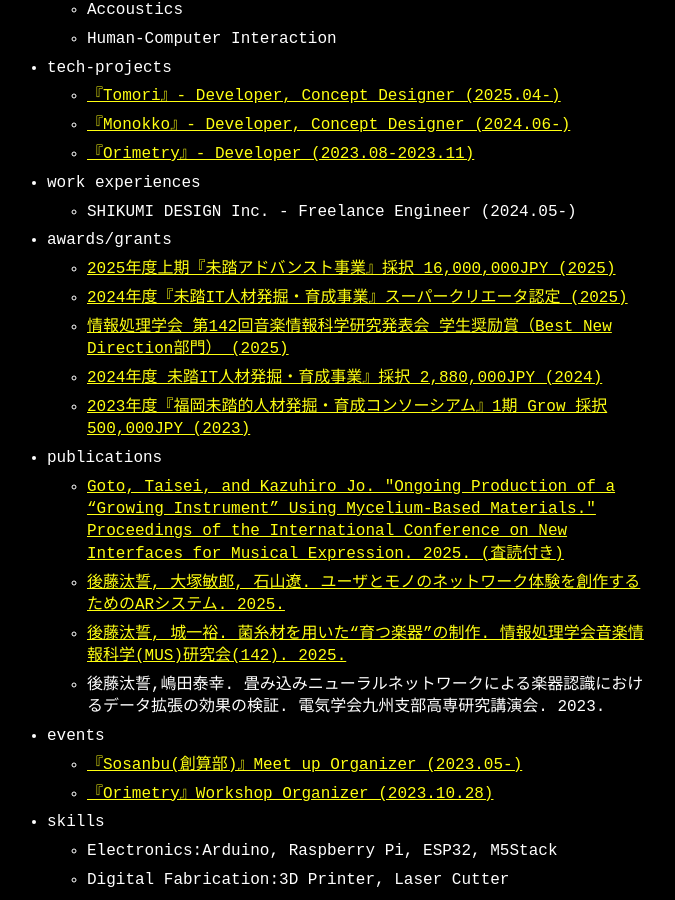
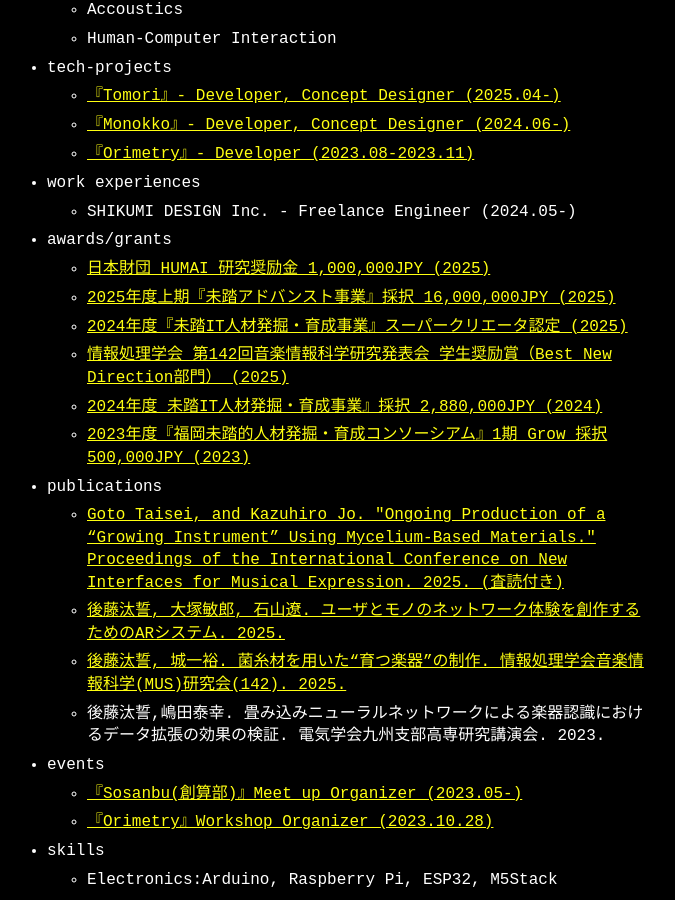
Before and after one commit to orrepic/orrepic.github.io, a Jekyll site: the page built from index.md, in a window 1280 px wide and 900 px high, scrolled down 789 px. Shown: the whole window, without its empty margins (313-988 px from the left). Built offline with Jekyll 4.4.1, drawn with Linux system fonts in a browser that asks for light colours.

Commit message:
add grant

```diff
--- a/_data/menu.yml
+++ b/_data/menu.yml
@@ -62,6 +62,8 @@
 
   - title: awards/grants
     entries:
+      - title: 日本財団 HUMAI 研究奨励金 1,000,000JPY (2025)
+        url: https://zen.ac.jp/humai
       - title: 2025年度上期『未踏アドバンスト事業』採択 16,000,000JPY (2025)
         url: https://www.ipa.go.jp/jinzai/mitou/advanced/2025first/gaiyou-is-1.html
       - title: 2024年度『未踏IT人材発掘・育成事業』スーパークリエータ認定 (2025)
@@ -75,7 +77,7 @@
 
   - title: publications
     entries:
-      - title: Goto, Taisei, and Kazuhiro Jo. "Ongoing Production of a “Growing Instrument” Using Mycelium-Based Materials." Proceedings of the International Conference on New Interfaces for Musical Expression. 2025. (査読付き)
+      - title: Goto Taisei, and Kazuhiro Jo. "Ongoing Production of a “Growing Instrument” Using Mycelium-Based Materials." Proceedings of the International Conference on New Interfaces for Musical Expression. 2025. (査読付き)
         url: https://nime.org/proc/nime2025_51/
       - title: 後藤汰誓, 大塚敏郎, 石山遼. ユーザとモノのネットワーク体験を創作するためのARシステム. 2025.
         url: https://www.ipa.go.jp/jinzai/mitou/it/2024/seika.html
```
Also changed, not shown: 2 other files.
